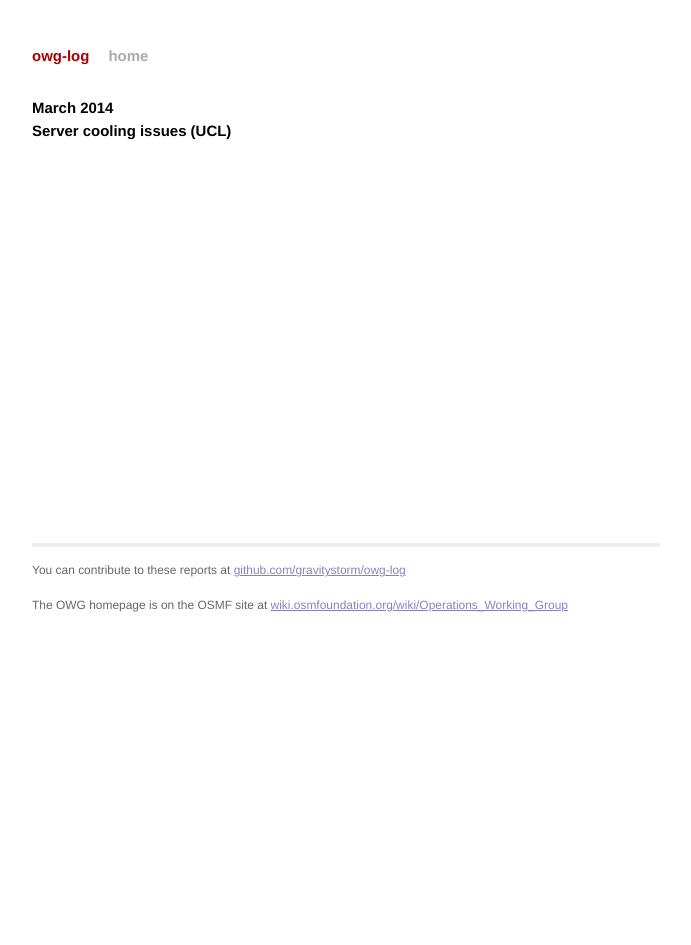
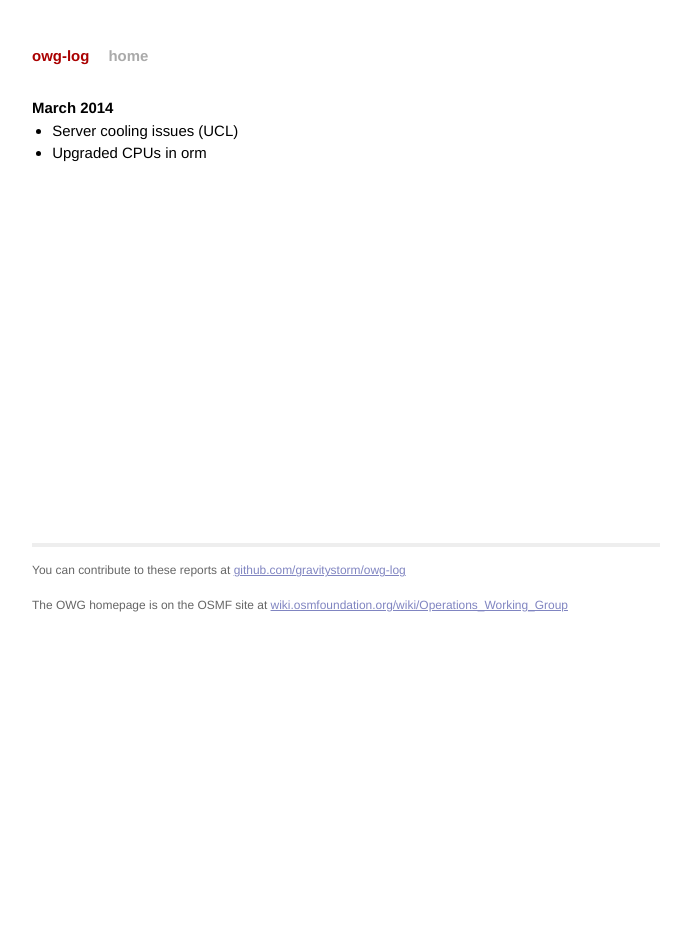
Before and after one commit to openstreetmap/owg-website, a Jekyll site: the page built from _posts/2014-03-01-march.md, in a window 1280 px wide. Shown: the whole page, without its empty margins (294-985 px from the left). Built offline with Jekyll 4.4.1, drawn with Linux system fonts in a browser that asks for light colours; Markdown is read by kramdown in place of the engine named in the settings.

Commit message:
Document orm's CPU upgrade

```diff
--- a/_posts/2014-03-01-march.md
+++ b/_posts/2014-03-01-march.md
@@ -4,4 +4,5 @@ title:  "March 2014"
 date:   2014-03-31 23:59:59
 ---
 
-# Server cooling issues (UCL)
+* Server cooling issues (UCL)
+* Upgraded CPUs in orm
```
